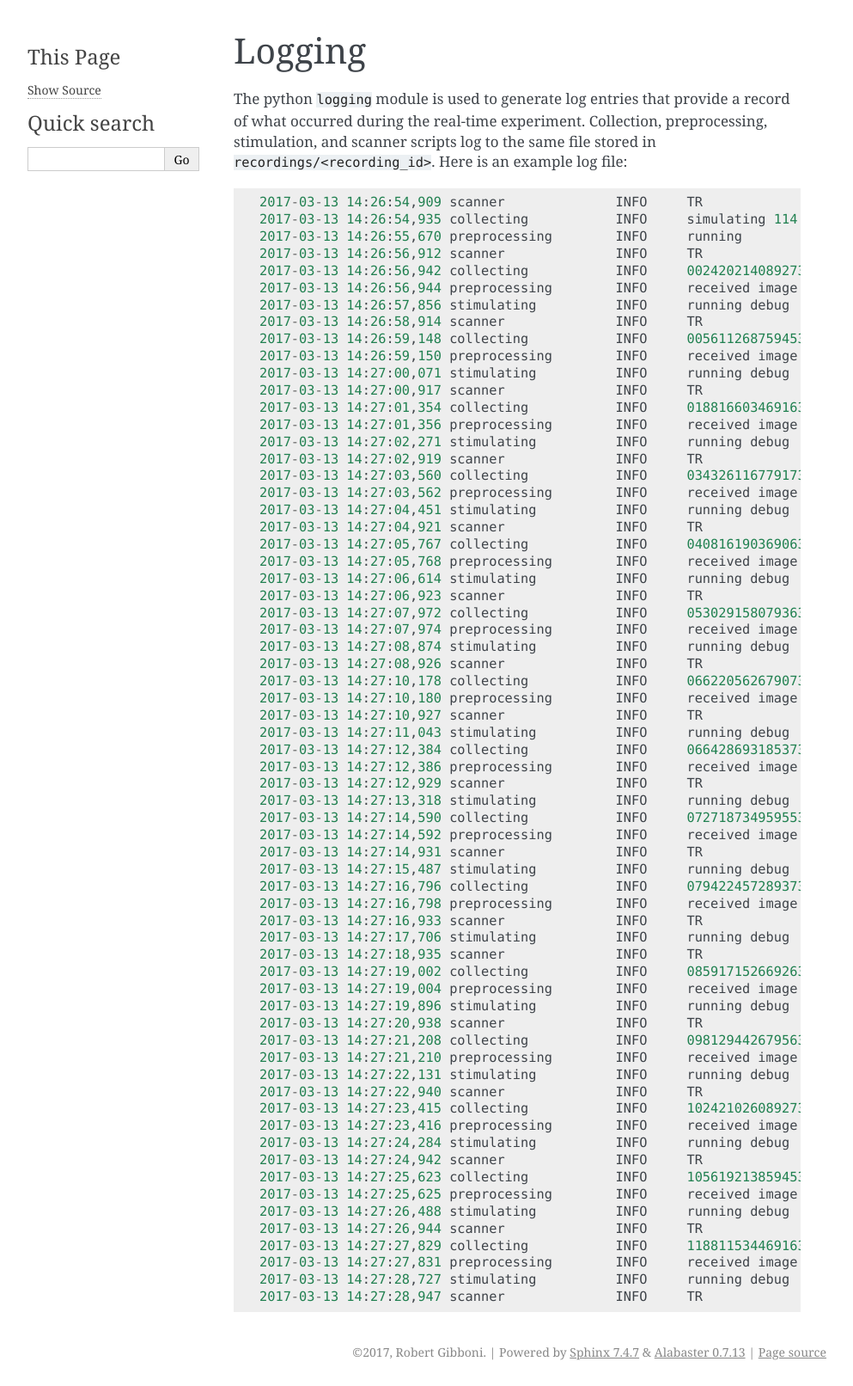
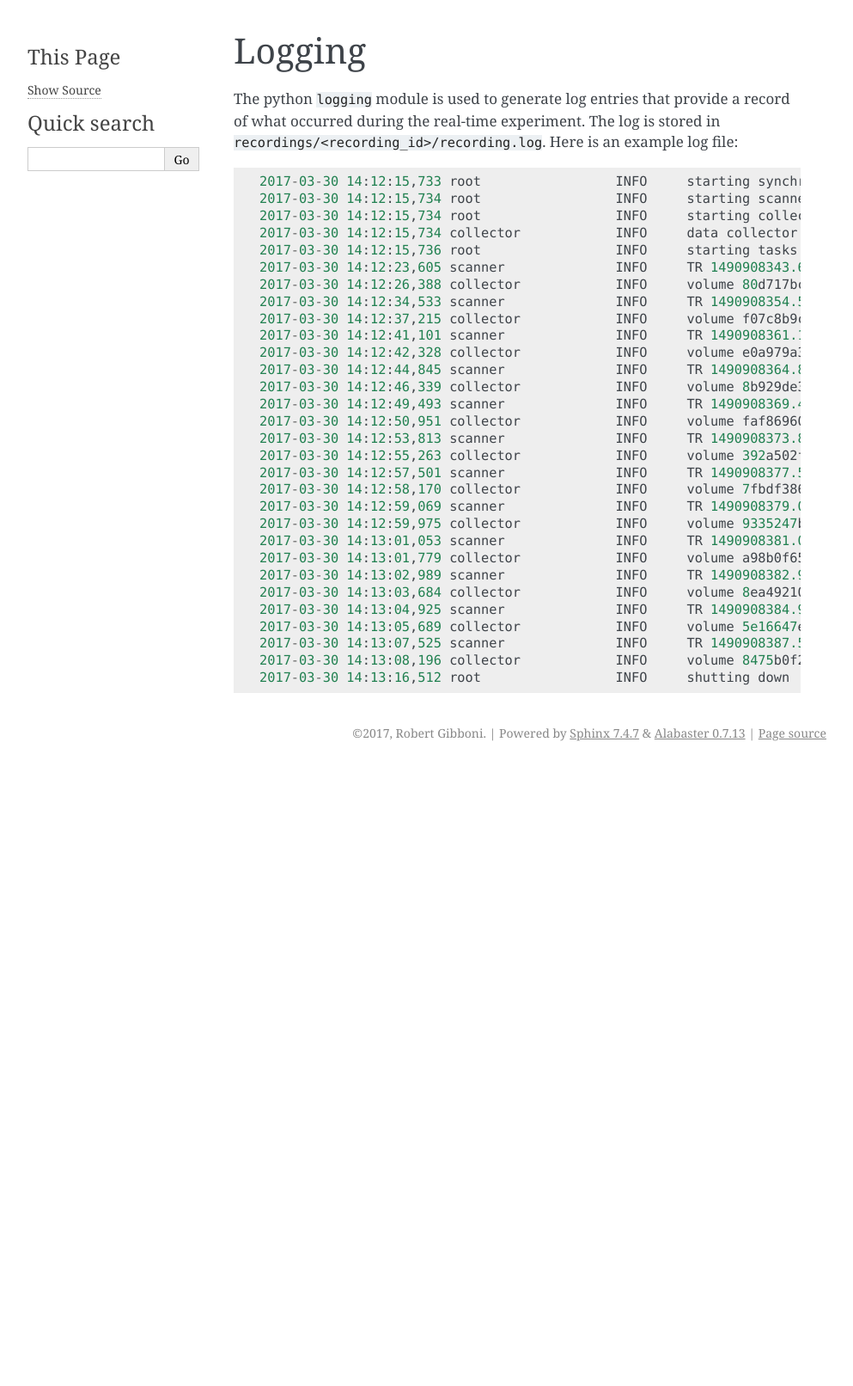
Before and after one commit to gallantlab/realtimefmri, a Sphinx documentation site: the page built from docs/source/logging.rst, in a window 1280 px wide. Shown: the whole page at 86% size, without its empty margins (148-1141 px from the left). Built offline with Sphinx 7.4.7, drawn with Linux system fonts in a browser that asks for light colours; after the commit the page ends 900 px from its top, so only the background shows below that.

Commit message:
more docs and minor changes

```diff
--- a/docs/source/api.rst
+++ b/docs/source/api.rst
@@ -4,7 +4,7 @@ API
 preprocessing
 -------------
 
-.. automodule:: realtimefmri.preprocessing
+.. automodule:: realtimefmri.preprocess
     :members:
     :inherited-members:
     :show-inheritance:
@@ -12,7 +12,7 @@ preprocessing
 stimulating
 -----------
 
-.. automodule:: realtimefmri.stimulating
+.. automodule:: realtimefmri.stimulate
     :members:
     :inherited-members:
     :show-inheritance:
--- a/docs/source/logging.rst
+++ b/docs/source/logging.rst
@@ -1,72 +1,37 @@
 Logging
 =======
 
-The python ``logging`` module  is used to generate log entries that provide a record of what occurred during the real-time experiment. Collection, preprocessing, stimulation, and scanner scripts log to the same file stored in ``recordings/<recording_id>``. Here is an example log file:
+The python ``logging`` module  is used to generate log entries that provide a record of what occurred during the real-time experiment. The log is stored in ``recordings/<recording_id>/recording.log``. Here is an example log file:
 
 ::
 
-    2017-03-13 14:26:54,909 scanner              INFO     TR
-    2017-03-13 14:26:54,935 collecting           INFO     simulating 114 files from /auto/k1/robertg/code/realtimefmri/datasets/bbc_test
-    2017-03-13 14:26:55,670 preprocessing        INFO     running
-    2017-03-13 14:26:56,912 scanner              INFO     TR
-    2017-03-13 14:26:56,942 collecting           INFO     0024202140892738141216102.82353.23.2.5.7011.2.21.3.1.PixelData 720000
-    2017-03-13 14:26:56,944 preprocessing        INFO     received image   0
-    2017-03-13 14:26:57,856 stimulating          INFO     running debug
-    2017-03-13 14:26:58,914 scanner              INFO     TR
-    2017-03-13 14:26:59,148 collecting           INFO     0056112687594538141216102.82353.23.2.5.7011.2.21.3.1.PixelData 720000
-    2017-03-13 14:26:59,150 preprocessing        INFO     received image   1
-    2017-03-13 14:27:00,071 stimulating          INFO     running debug
-    2017-03-13 14:27:00,917 scanner              INFO     TR
-    2017-03-13 14:27:01,354 collecting           INFO     0188166034691638141216102.82353.23.2.5.7011.2.21.3.1.PixelData 720000
-    2017-03-13 14:27:01,356 preprocessing        INFO     received image   2
-    2017-03-13 14:27:02,271 stimulating          INFO     running debug
-    2017-03-13 14:27:02,919 scanner              INFO     TR
-    2017-03-13 14:27:03,560 collecting           INFO     0343261167791738141216102.82353.23.2.5.7011.2.21.3.1.PixelData 720000
-    2017-03-13 14:27:03,562 preprocessing        INFO     received image   3
-    2017-03-13 14:27:04,451 stimulating          INFO     running debug
-    2017-03-13 14:27:04,921 scanner              INFO     TR
-    2017-03-13 14:27:05,767 collecting           INFO     0408161903690638141216102.82353.23.2.5.7011.2.21.3.1.PixelData 720000
-    2017-03-13 14:27:05,768 preprocessing        INFO     received image   4
-    2017-03-13 14:27:06,614 stimulating          INFO     running debug
-    2017-03-13 14:27:06,923 scanner              INFO     TR
-    2017-03-13 14:27:07,972 collecting           INFO     0530291580793638141216102.82353.23.2.5.7011.2.21.3.1.PixelData 720000
-    2017-03-13 14:27:07,974 preprocessing        INFO     received image   5
-    2017-03-13 14:27:08,874 stimulating          INFO     running debug
-    2017-03-13 14:27:08,926 scanner              INFO     TR
-    2017-03-13 14:27:10,178 collecting           INFO     0662205626790738141216102.82353.23.2.5.7011.2.21.3.1.PixelData 720000
-    2017-03-13 14:27:10,180 preprocessing        INFO     received image   6
-    2017-03-13 14:27:10,927 scanner              INFO     TR
-    2017-03-13 14:27:11,043 stimulating          INFO     running debug
-    2017-03-13 14:27:12,384 collecting           INFO     0664286931853738141216102.82353.23.2.5.7011.2.21.3.1.PixelData 720000
-    2017-03-13 14:27:12,386 preprocessing        INFO     received image   7
-    2017-03-13 14:27:12,929 scanner              INFO     TR
-    2017-03-13 14:27:13,318 stimulating          INFO     running debug
-    2017-03-13 14:27:14,590 collecting           INFO     0727187349595538141216102.82353.23.2.5.7011.2.21.3.1.PixelData 720000
-    2017-03-13 14:27:14,592 preprocessing        INFO     received image   8
-    2017-03-13 14:27:14,931 scanner              INFO     TR
-    2017-03-13 14:27:15,487 stimulating          INFO     running debug
-    2017-03-13 14:27:16,796 collecting           INFO     0794224572893738141216102.82353.23.2.5.7011.2.21.3.1.PixelData 720000
-    2017-03-13 14:27:16,798 preprocessing        INFO     received image   9
-    2017-03-13 14:27:16,933 scanner              INFO     TR
-    2017-03-13 14:27:17,706 stimulating          INFO     running debug
-    2017-03-13 14:27:18,935 scanner              INFO     TR
-    2017-03-13 14:27:19,002 collecting           INFO     0859171526692638141216102.82353.23.2.5.7011.2.21.3.1.PixelData 720000
-    2017-03-13 14:27:19,004 preprocessing        INFO     received image  10
-    2017-03-13 14:27:19,896 stimulating          INFO     running debug
-    2017-03-13 14:27:20,938 scanner              INFO     TR
-    2017-03-13 14:27:21,208 collecting           INFO     0981294426795638141216102.82353.23.2.5.7011.2.21.3.1.PixelData 720000
-    2017-03-13 14:27:21,210 preprocessing        INFO     received image  11
-    2017-03-13 14:27:22,131 stimulating          INFO     running debug
-    2017-03-13 14:27:22,940 scanner              INFO     TR
-    2017-03-13 14:27:23,415 collecting           INFO     1024210260892738141216102.82353.23.2.5.7011.2.21.3.1.PixelData 720000
-    2017-03-13 14:27:23,416 preprocessing        INFO     received image  12
-    2017-03-13 14:27:24,284 stimulating          INFO     running debug
-    2017-03-13 14:27:24,942 scanner              INFO     TR
-    2017-03-13 14:27:25,623 collecting           INFO     1056192138594538141216102.82353.23.2.5.7011.2.21.3.1.PixelData 720000
-    2017-03-13 14:27:25,625 preprocessing        INFO     received image  13
-    2017-03-13 14:27:26,488 stimulating          INFO     running debug
-    2017-03-13 14:27:26,944 scanner              INFO     TR
-    2017-03-13 14:27:27,829 collecting           INFO     1188115344691638141216102.82353.23.2.5.7011.2.21.3.1.PixelData 720000
-    2017-03-13 14:27:27,831 preprocessing        INFO     received image  14
-    2017-03-13 14:27:28,727 stimulating          INFO     running debug
-    2017-03-13 14:27:28,947 scanner              INFO     TR
+    2017-03-30 14:12:15,733 root                 INFO     starting synchronizer
+    2017-03-30 14:12:15,734 root                 INFO     starting scanner
+    2017-03-30 14:12:15,734 root                 INFO     starting collector
+    2017-03-30 14:12:15,734 collector            INFO     data collector initialized
+    2017-03-30 14:12:15,736 root                 INFO     starting tasks
+    2017-03-30 14:12:23,605 scanner              INFO     TR 1490908343.6054802
+    2017-03-30 14:12:26,388 collector            INFO     volume 80d717bc-c6d1-4ff5-b6df-1ecd70f48f8c.PixelData
+    2017-03-30 14:12:34,533 scanner              INFO     TR 1490908354.5333643
+    2017-03-30 14:12:37,215 collector            INFO     volume f07c8b9c-466d-4d53-994a-c3417f75a385.PixelData
+    2017-03-30 14:12:41,101 scanner              INFO     TR 1490908361.1013849
+    2017-03-30 14:12:42,328 collector            INFO     volume e0a979a3-2003-4c95-92d5-d2fbe4ba38e7.PixelData
+    2017-03-30 14:12:44,845 scanner              INFO     TR 1490908364.8452926
+    2017-03-30 14:12:46,339 collector            INFO     volume 8b929de3-ecdc-401d-8c1f-343fdafca125.PixelData
+    2017-03-30 14:12:49,493 scanner              INFO     TR 1490908369.4933078
+    2017-03-30 14:12:50,951 collector            INFO     volume faf86960-5c46-4b05-acf9-202e56db3eb9.PixelData
+    2017-03-30 14:12:53,813 scanner              INFO     TR 1490908373.81325
+    2017-03-30 14:12:55,263 collector            INFO     volume 392a502f-ba92-4498-8e43-24e14480902e.PixelData
+    2017-03-30 14:12:57,501 scanner              INFO     TR 1490908377.5011406
+    2017-03-30 14:12:58,170 collector            INFO     volume 7fbdf386-4619-4910-985f-6d09e6240d10.PixelData
+    2017-03-30 14:12:59,069 scanner              INFO     TR 1490908379.0690863
+    2017-03-30 14:12:59,975 collector            INFO     volume 9335247b-a0af-4b8a-902f-a4b55802b3b5.PixelData
+    2017-03-30 14:13:01,053 scanner              INFO     TR 1490908381.0530667
+    2017-03-30 14:13:01,779 collector            INFO     volume a98b0f65-6a1c-4fd7-a511-5eab883da94f.PixelData
+    2017-03-30 14:13:02,989 scanner              INFO     TR 1490908382.9890192
+    2017-03-30 14:13:03,684 collector            INFO     volume 8ea49210-4c3f-4fe5-92ba-241dfd3f97ea.PixelData
+    2017-03-30 14:13:04,925 scanner              INFO     TR 1490908384.9250386
+    2017-03-30 14:13:05,689 collector            INFO     volume 5e16647e-669f-4823-9cab-6a6fd75ee68a.PixelData
+    2017-03-30 14:13:07,525 scanner              INFO     TR 1490908387.5251012
+    2017-03-30 14:13:08,196 collector            INFO     volume 8475b0f2-f3af-4ec5-8187-ee6082aee07f.PixelData
+    2017-03-30 14:13:16,512 root                 INFO     shutting down
```
Also changed, not shown: docs/source/pipelines.rst (+12 -12 lines), docs/source/together.rst (+17 -9 lines), 6 other files.
